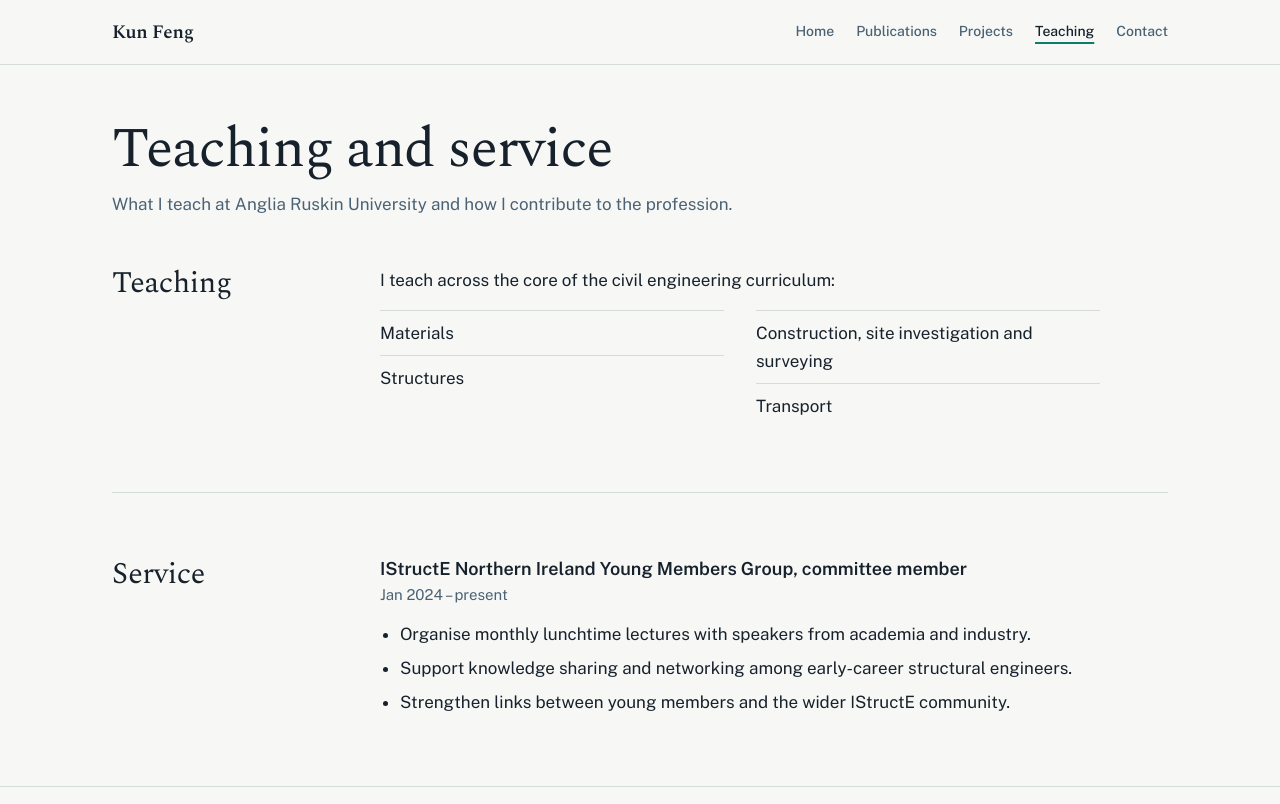
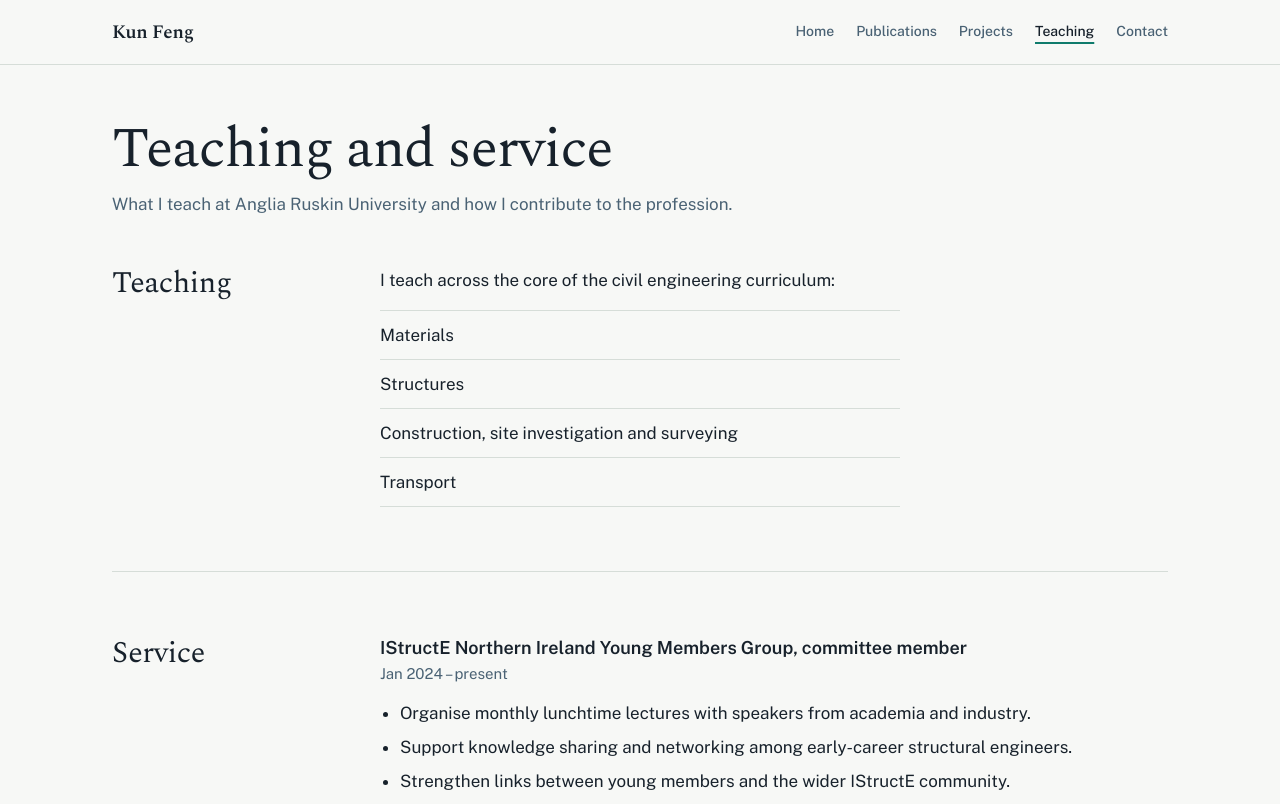
Before and after one commit to drkunfeng/drkunfeng.github.io, a plain HTML site: page teaching.html in a window 1280 px wide. Shown: the top 804 px of the page. Drawn offline with nearby package versions, Linux system fonts and the light colour scheme.

Commit message:
Show teaching subjects as a single aligned list
Co-Authored-By: Claude Opus 5.5 <noreply@anthropic.com>
Claude-Session: https://claude.ai/code/session_01ALH24JxpLZMFogxWVnHR3E

```diff
--- a/assets/style.css
+++ b/assets/style.css
@@ -82,8 +82,8 @@ a:hover{text-decoration-thickness:2px}
 .facts dd{margin:0}
 
 /* Teaching & service */
-.plain{margin:0;padding:0;list-style:none;columns:2;column-gap:32px}
-.plain li{padding:8px 0;border-top:1px solid var(--rule);break-inside:avoid}
+.plain{margin:0;padding:0;list-style:none;max-width:520px;border-bottom:1px solid var(--rule)}
+.plain li{padding:10px 0;border-top:1px solid var(--rule)}
 .service h3{font:600 18px/1.35 var(--sans);margin:0 0 2px}
 .service .when{color:var(--steel);font-size:15px;margin:0 0 12px}
 .service ul{margin:0;padding-left:20px}
@@ -108,7 +108,7 @@ a:hover{text-decoration-thickness:2px}
   .hero{padding:44px 0 28px}
   .pub{grid-template-columns:1fr;gap:2px}
   .pub-year.repeat{display:none}
-  .plain{columns:1}
+
 }
 
 /* Multi-page additions */
```
